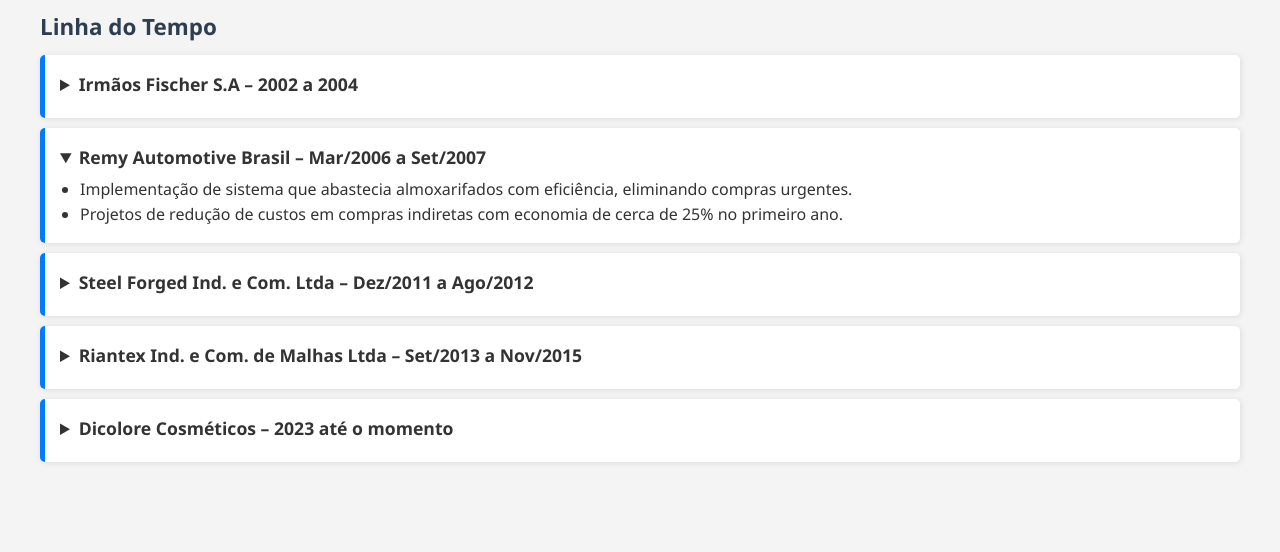
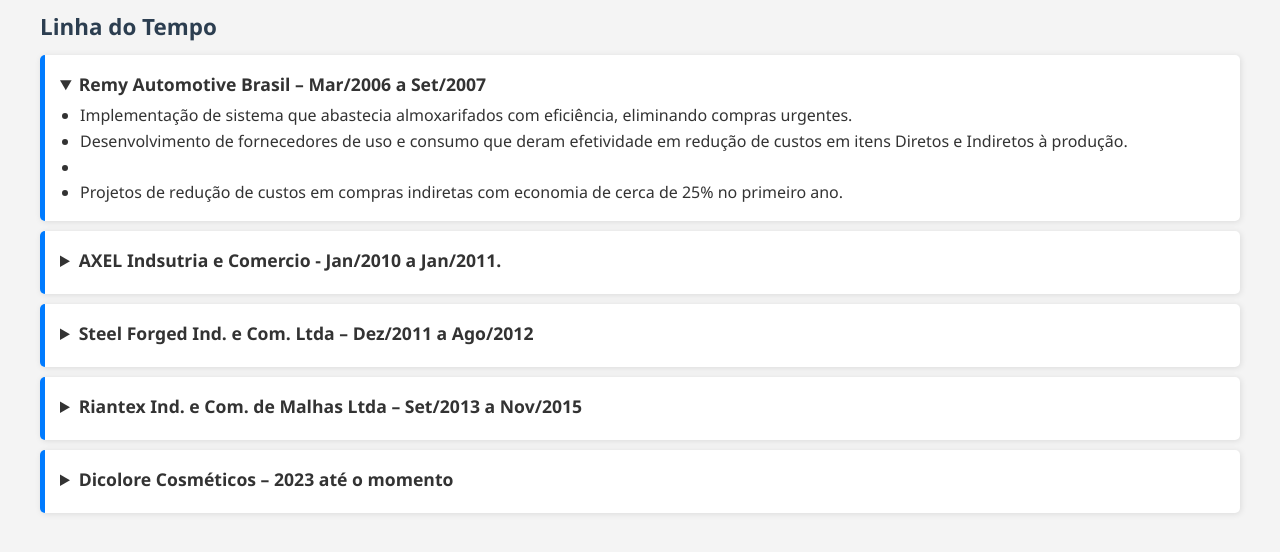
Before and after one commit to kddenisfurtado-ux/curriculodenis, a plain HTML site: page comprador.html in a window 1280 px wide. Both pictures are taken after a click on the heading "Remy Automotive Brasil – Mar/2006 a Set/2007". Shown: the part 132-684 px from the top of the page. Drawn offline with Linux system fonts and the light colour scheme.

Commit message:
Update comprador.html
finalização da pagina compras

```diff
--- a/comprador.html
+++ b/comprador.html
@@ -14,17 +14,19 @@
   <h2>Linha do Tempo</h2>
 
   <details>
-    <summary>Irmãos Fischer S.A – 2002 a 2004</summary>
+    <summary>Remy Automotive Brasil – Mar/2006 a Set/2007</summary>
     <ul>
-      <li>Auxiliar do comprador: verificação de saldo de estoque e levantamento das necessidades de compra.</li>
-      <li>Atuação em conjunto com o PCP para solicitar compras alinhadas com a produção semanal.</li>
+      <li>Implementação de sistema que abastecia almoxarifados com eficiência, eliminando compras urgentes.</li>
+      <li>Desenvolvimento de fornecedores de uso e consumo que deram efetividade em redução de custos em itens Diretos e Indiretos à produção.<li>
+      <li>Projetos de redução de custos em compras indiretas com economia de cerca de 25% no primeiro ano.</li>
     </ul>
   </details>
 
-  <details>
-    <summary>Remy Automotive Brasil – Mar/2006 a Set/2007</summary>
+    <details>
+    <summary>AXEL Indsutria e Comercio - Jan/2010 a Jan/2011.</summary>
     <ul>
       <li>Implementação de sistema que abastecia almoxarifados com eficiência, eliminando compras urgentes.</li>
+      <li>Desenvolvimento de fornecedores de uso e consumo que deram efetividade em redução de custos em itens Diretos e Indiretos à produção.<li>
       <li>Projetos de redução de custos em compras indiretas com economia de cerca de 25% no primeiro ano.</li>
     </ul>
   </details>
@@ -54,6 +56,7 @@
       <li>Redução de estoque de produtos acabados (35%) e insumos (40%), aumentando liquidez e evitando perdas por validade ou troca de coleção.</li>
       <li>Cadastro de regra tributária, produtos e fichas técnicas.</li>
       <li>Responsável pelo controle do SPED Fiscal.</li>
+      <li>Lançamento de Notas Fiscais de Produtos e Serviços.</li>
     </ul>
   </details>
 
```
